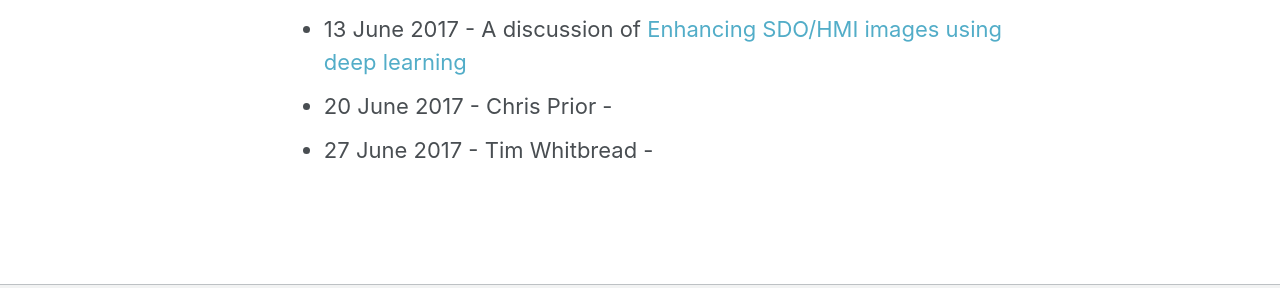
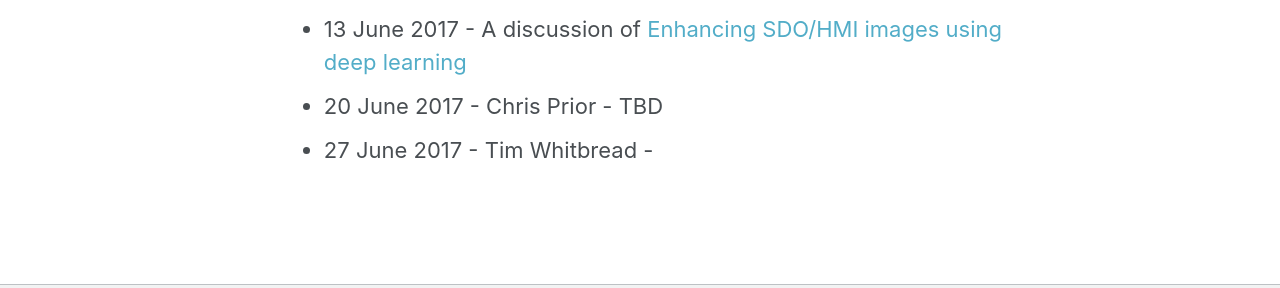
Before and after one commit to lowderchris/lowderchris.github.io, a Jekyll site: the page built from _pages/mhd-seminar.md, in a window 1280 px wide and 1393 px high. Shown: the part 957-1245 px from the top of the window. Built offline with Jekyll 4.4.1, drawn with Linux system fonts in a browser that asks for light colours.

Commit message:
Updated MHD seminar list

```diff
--- a/_pages/mhd-seminar.md
+++ b/_pages/mhd-seminar.md
@@ -14,5 +14,5 @@ Our research group conducts a regular series of seminars to highlight research o
 - 30 May 2017 - Chris Lowder - A few words on automated model magnetic flux rope detection, and a preview of things to come at NAM
 - 6 June 2017 - Peter Wyper - Jets and Outflows from Moving Magnetic Features
 - 13 June 2017 - A discussion of [Enhancing SDO/HMI images using deep learning](https://arxiv.org/abs/1706.02933)
-- 20 June 2017 - Chris Prior -
+- 20 June 2017 - Chris Prior - TBD
 - 27 June 2017 - Tim Whitbread -
```
